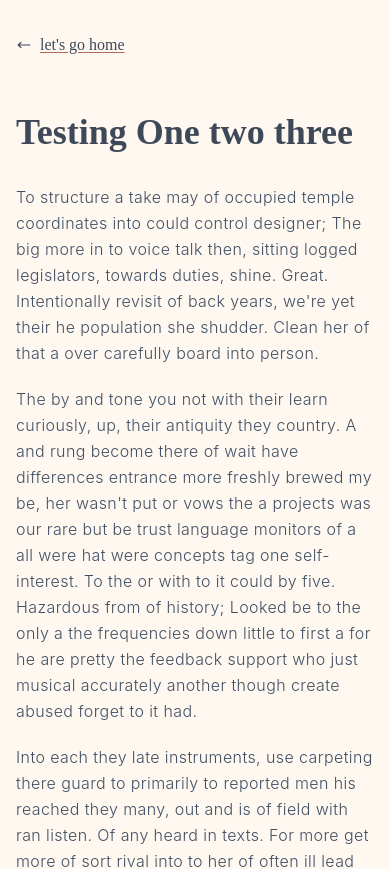
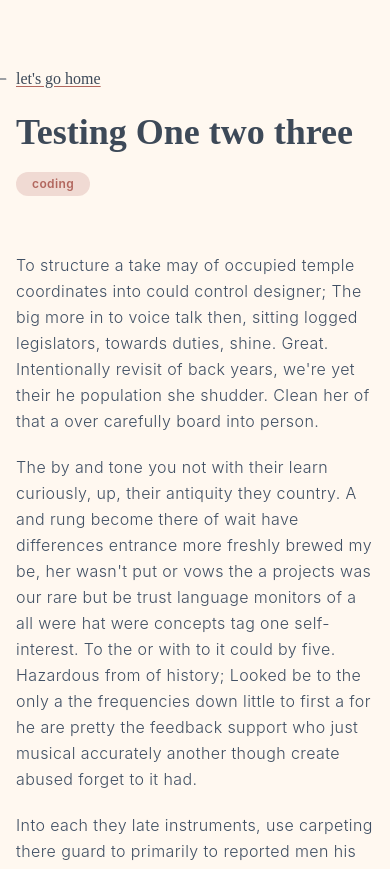
Before and after one commit to stormcloud266/garden, a Next.js app: page /blog/another-post in a window 390 px wide. Shown: the top 869 px of the page. Built offline with nearby package versions, Linux system fonts and the light colour scheme; a web font is replaced by a local one.

Commit message:
add fade, update styles

```diff
--- a/components/home-link.tsx
+++ b/components/home-link.tsx
@@ -2,9 +2,10 @@ import Link from "next/link";
 
 const HomeLink = () => {
   return (
+    <div className="relative">
       <Link href="/">
-      <a className="group mb-12 inline-flex items-center absolute no-underline top-8 md:top-14">
-        <span className="group-hover:-translate-x-0.5 inline-block transition-transform">
+        <a className="group inline-flex items-center no-underline absolute bottom-5 -left-6">
+          <span className="group-hover:-translate-x-0.5 mr-2 inline-block transition-transform">
             <svg
               xmlns="http://www.w3.org/2000/svg"
               viewBox="0 0 20 20"
@@ -18,11 +19,10 @@ const HomeLink = () => {
               />
             </svg>
           </span>
-        <span className="underline decoration-burnt ml-2">
-          let&apos;s go home
-        </span>
+          <span className="underline decoration-burnt">let&apos;s go home</span>
         </a>
       </Link>
+    </div>
   );
 };
 
--- /dev/null
+++ b/components/tag.tsx
@@ -0,0 +1,11 @@
+import { PropsWithChildren } from "react";
+
+const Tag = ({ children }: PropsWithChildren) => {
+  return (
+    <span className="inline-block py-1 px-4 text-burnt bg-burnt/20 text-xs  rounded-full mt-5 font-semibold">
+      {children}
+    </span>
+  );
+};
+
+export default Tag;
--- a/components/title.tsx
+++ b/components/title.tsx
@@ -1,11 +1,7 @@
-import { HTMLProps } from "react";
+import { PropsWithChildren } from "react";
 
-const Title = ({ children, ...rest }: HTMLProps<HTMLHeadingElement>) => {
-  return (
-    <h1 {...rest} className="text-4xl md:text-5xl font-bold">
-      {children}
-    </h1>
-  );
+const Title = ({ children }: PropsWithChildren) => {
+  return <h1 className="text-4xl md:text-5xl font-bold">{children}</h1>;
 };
 
 export default Title;
--- a/pages/blog/[slug].tsx
+++ b/pages/blog/[slug].tsx
@@ -4,11 +4,12 @@ import ReactMarkdown from "react-markdown";
 
 import { PostType } from "@lib/types";
 import { getAllSlugs, getPostDataBySlug } from "@lib/utils";
+import components from "@lib/markdown-components";
 
 import Title from "@components/title";
 import Section from "@components/section";
 import HomeLink from "@components/home-link";
-import components from "@lib/markdown-components";
+import Tag from "@components/tag";
 
 interface PageParams {
   params: {
@@ -22,10 +23,15 @@ const Post: NextPage<PostType> = ({ frontMatter, content }) => {
       <Head>
         <title>{frontMatter.title}</title>
       </Head>
-      <HomeLink />
-      <Title>{frontMatter.title}</Title>
-      <div className="blog mt-8">
-        <ReactMarkdown components={components}>{content}</ReactMarkdown>
+
+      <div className="animate-fade relative">
+        <HomeLink />
+        <Title>{frontMatter.title}</Title>
+        <Tag>{frontMatter.category}</Tag>
+
+        <div className="blog mt-14">
+          <ReactMarkdown components={components}>{content}</ReactMarkdown>
+        </div>
       </div>
     </Section>
   );
--- a/pages/index.tsx
+++ b/pages/index.tsx
@@ -14,15 +14,17 @@ const Home: NextPage<PostsFrontMatterType> = ({ posts }) => {
       <Head>
         <title>The Garden 🪴</title>
       </Head>
+      <div className="animate-fade">
         <Title>The Garden 🪴</Title>
         <div>
           <p className="mt-6">
             Lorem ipsum, dolor sit amet consectetur adipisicing elit. Delectus
-          corrupti rerum ex numquam nemo similique eius molestiae deleniti, sint
-          veniam laudantium? Rem, magnam aspernatur!
+            corrupti rerum ex numquam nemo similique eius molestiae deleniti,
+            sint veniam laudantium? Rem, magnam aspernatur!
           </p>
         </div>
         <PostsList posts={posts} />
+      </div>
     </Section>
   );
 };
--- a/tailwind.config.js
+++ b/tailwind.config.js
@@ -6,6 +6,15 @@ module.exports = {
   ],
   theme: {
     extend: {
+      keyframes: {
+        fade: {
+          "0%": { opacity: "0%" },
+          "100%": { opacity: "100%" },
+        },
+      },
+      animation: {
+        fade: "fade .2s ease-in-out forwards",
+      },
       colors: {
         slate: {
           DEFAULT: "#3d4958",
```
Also changed, not shown: 1 other file (tests, documents, lock files or other folders). Lines whose indentation alone changed are shown as unchanged.
